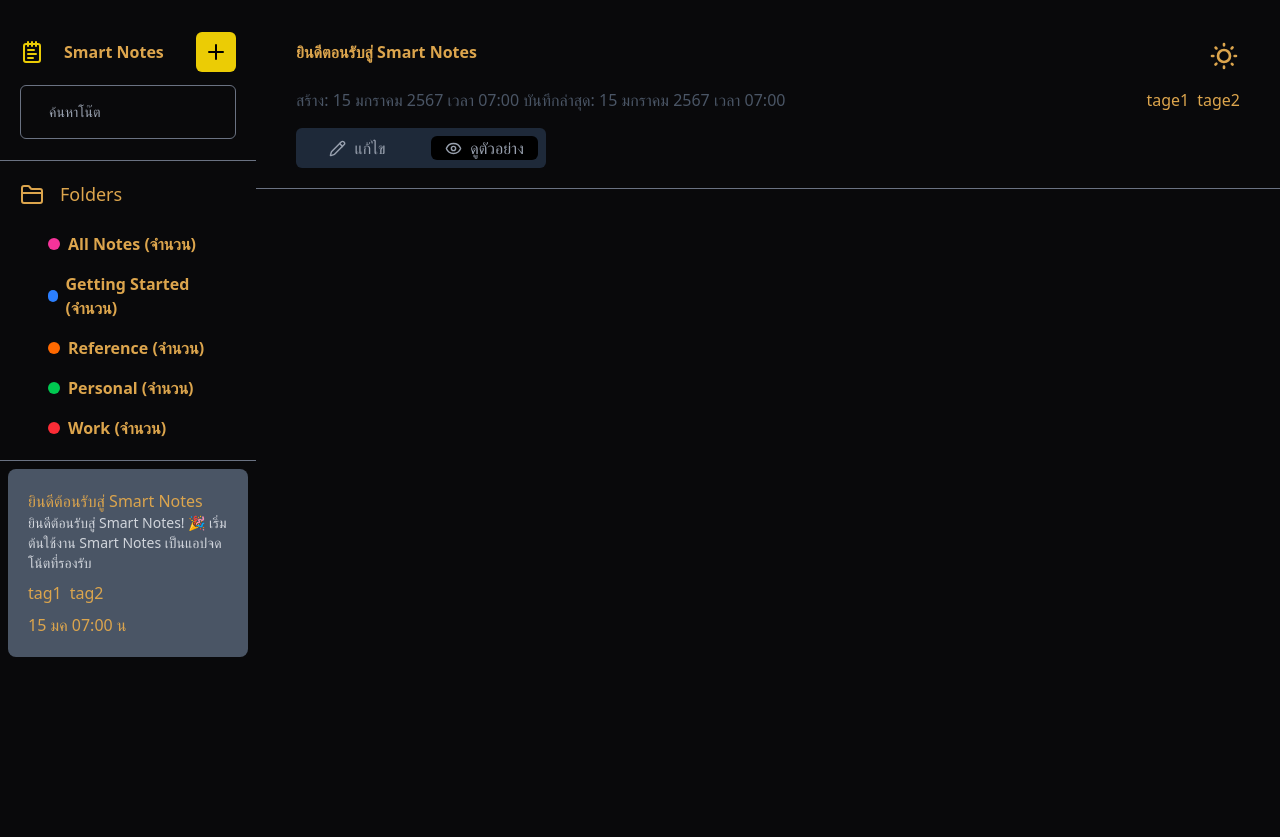
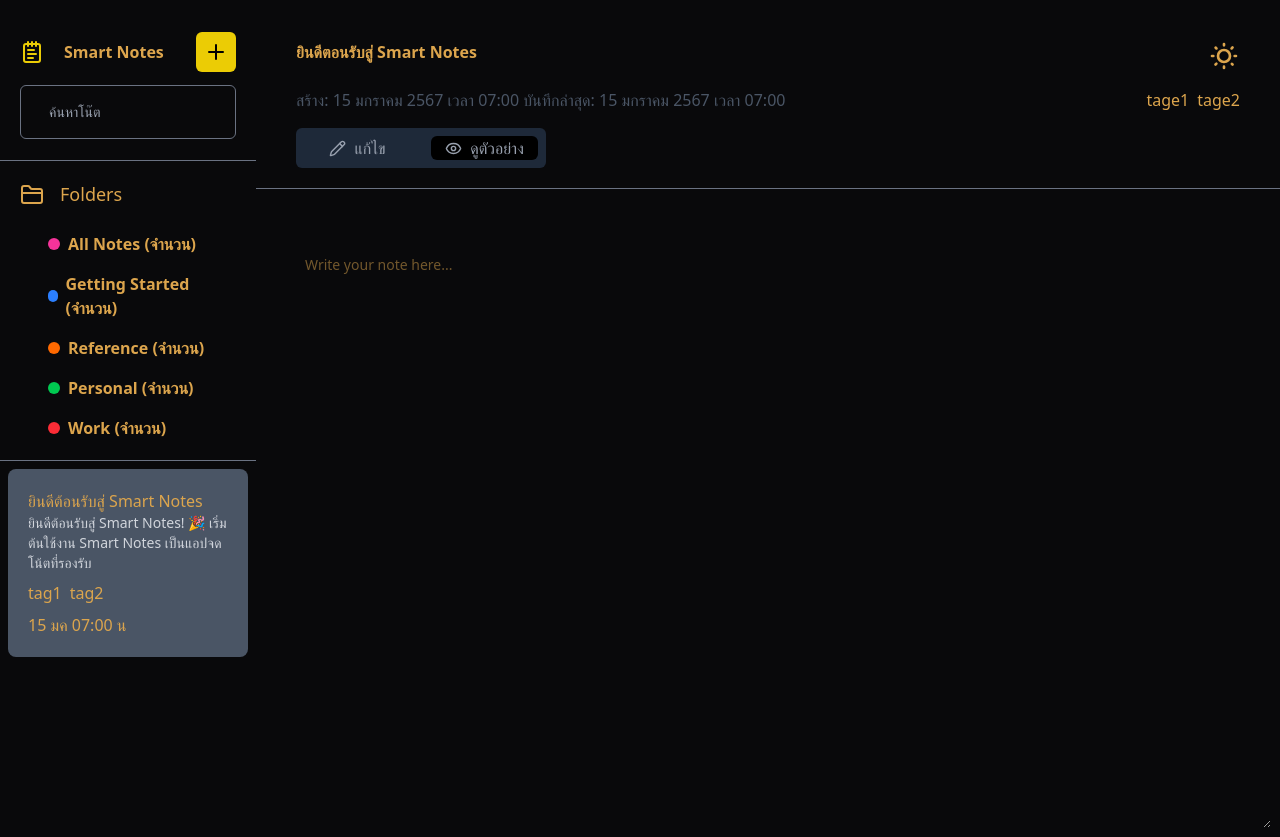
Before and after one commit to HectorRussia/Smart-Notes-Desktop-App-, a React (Vite) app: page / in a window 1280 px wide. Before the commit the page ends 800 px from the top, so only its background shows below. Built offline with nearby package versions, Linux system fonts and the light colour scheme.

Commit message:
feat: add WriteNote component and integrate it into WriteWatch

```diff
--- /dev/null
+++ b/src/components/WriteWatch/WriteNote.tsx
@@ -0,0 +1,12 @@
+
+const WriteNote = () => {
+  return (
+    <>
+        <textarea className="textarea textarea-ghost w-full mt-2 p-10" placeholder="Write your note here...">
+
+        </textarea>
+    </>
+  )
+}
+
+export default WriteNote
--- a/src/components/WriteWatch/WriteWatch.tsx
+++ b/src/components/WriteWatch/WriteWatch.tsx
@@ -1,6 +1,7 @@
 import { Eye, Pencil } from "lucide-react"
 import { useState } from "react";
 import type { ThemeProps } from "../Theme";
+import WriteNote from "./WriteNote";
 
 export const WriteWatch = ({currentTheme }: ThemeProps) => {
 
@@ -27,6 +28,9 @@ export const WriteWatch = ({currentTheme }: ThemeProps) => {
             </div>
             <div className="border-t border-gray-500 mt-5"></div>
         </div>
+        <div className="flex h-[80vh] mt-2 p-2">
+            <WriteNote/>
+        </div>
     </>
   )
 }
```
